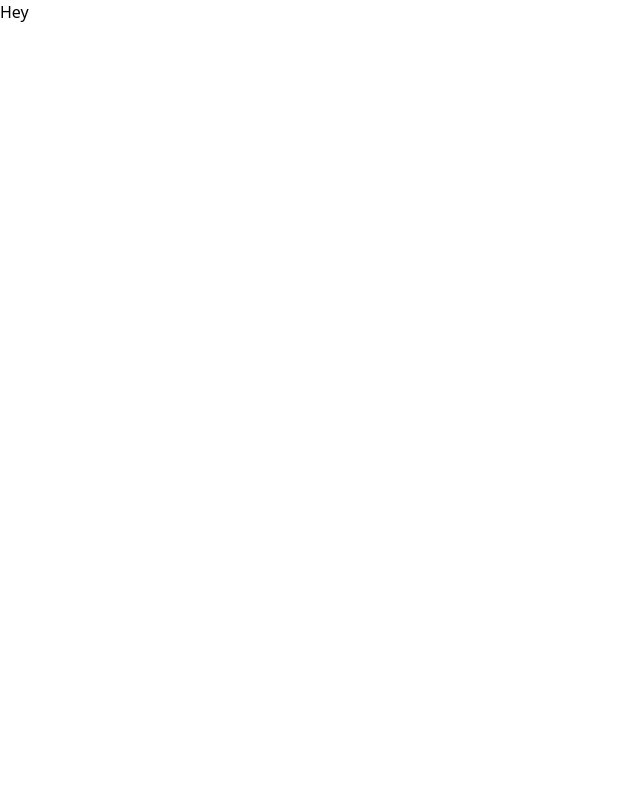
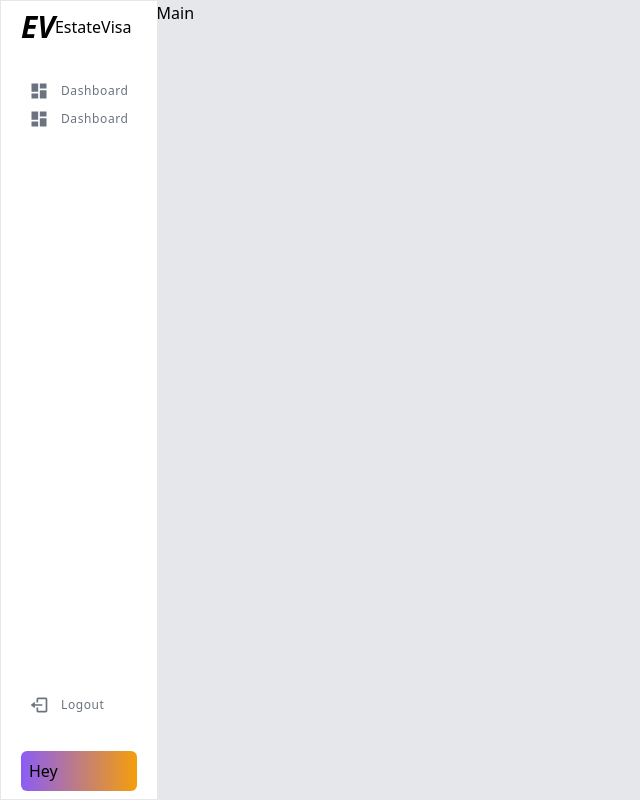
Before and after one commit to Jimlah/estatevisafront, a React (Create React App) app: page /dashboard in a window 1280 px wide. Shown: the whole page, without its empty margins (0-640 px from the left). Built offline with nearby package versions, Linux system fonts and the light colour scheme; sample sign-in values are in the browser's storage; the HTML template or start-up script is replaced by a standard one.

Commit message:
Added Logout to the authentication service

```diff
--- a/src/assets/styles/main.css
+++ b/src/assets/styles/main.css
@@ -1017,6 +1017,25 @@ video {
           transform: var(--tw-transform);
 }
 
+@-webkit-keyframes spin {
+  to {
+    -webkit-transform: rotate(360deg);
+            transform: rotate(360deg);
+  }
+}
+
+@keyframes spin {
+  to {
+    -webkit-transform: rotate(360deg);
+            transform: rotate(360deg);
+  }
+}
+
+.animate-spin {
+  -webkit-animation: spin 1s linear infinite;
+          animation: spin 1s linear infinite;
+}
+
 .cursor-pointer {
   cursor: pointer;
 }
@@ -1117,6 +1136,24 @@ video {
   margin-bottom: calc(0.75rem * var(--tw-space-y-reverse));
 }
 
+.space-x-4 > :not([hidden]) ~ :not([hidden]) {
+  --tw-space-x-reverse: 0;
+  margin-right: calc(1rem * var(--tw-space-x-reverse));
+  margin-left: calc(1rem * calc(1 - var(--tw-space-x-reverse)));
+}
+
+.space-y-10 > :not([hidden]) ~ :not([hidden]) {
+  --tw-space-y-reverse: 0;
+  margin-top: calc(2.5rem * calc(1 - var(--tw-space-y-reverse)));
+  margin-bottom: calc(2.5rem * var(--tw-space-y-reverse));
+}
+
+.space-y-8 > :not([hidden]) ~ :not([hidden]) {
+  --tw-space-y-reverse: 0;
+  margin-top: calc(2rem * calc(1 - var(--tw-space-y-reverse)));
+  margin-bottom: calc(2rem * var(--tw-space-y-reverse));
+}
+
 .overflow-auto {
   overflow: auto;
 }
@@ -1195,6 +1232,14 @@ video {
   border-left-width: 1px;
 }
 
+.border-b {
+  border-bottom-width: 1px;
+}
+
+.border-b-0 {
+  border-bottom-width: 0px;
+}
+
 .border-solid {
   border-style: solid;
 }
@@ -1237,6 +1282,11 @@ video {
   border-color: rgba(239, 68, 68, var(--tw-border-opacity));
 }
 
+.border-indigo-500 {
+  --tw-border-opacity: 1;
+  border-color: rgba(99, 102, 241, var(--tw-border-opacity));
+}
+
 .bg-gray-200 {
   --tw-bg-opacity: 1;
   background-color: rgba(229, 231, 235, var(--tw-bg-opacity));
@@ -1341,6 +1391,11 @@ video {
   background-color: rgba(55, 65, 81, var(--tw-bg-opacity));
 }
 
+.bg-indigo-500 {
+  --tw-bg-opacity: 1;
+  background-color: rgba(99, 102, 241, var(--tw-bg-opacity));
+}
+
 .bg-opacity-95 {
   --tw-bg-opacity: 0.95;
 }
@@ -1361,6 +1416,23 @@ video {
   --tw-bg-opacity: 0.25;
 }
 
+.bg-gradient-to-t {
+  background-image: linear-gradient(to top, var(--tw-gradient-stops));
+}
+
+.bg-gradient-to-r {
+  background-image: linear-gradient(to right, var(--tw-gradient-stops));
+}
+
+.from-purple-500 {
+  --tw-gradient-from: #8b5cf6;
+  --tw-gradient-stops: var(--tw-gradient-from), var(--tw-gradient-to, rgba(139, 92, 246, 0));
+}
+
+.to-yellow-500 {
+  --tw-gradient-to: #f59e0b;
+}
+
 .bg-cover {
   background-size: cover;
 }
@@ -1395,6 +1467,14 @@ video {
 
 .p-6 {
   padding: 1.5rem;
+}
+
+.p-2 {
+  padding: 0.5rem;
+}
+
+.p-10 {
+  padding: 2.5rem;
 }
 
 .px-6 {
@@ -1620,6 +1700,14 @@ video {
   text-transform: lowercase;
 }
 
+.capitalize {
+  text-transform: capitalize;
+}
+
+.italic {
+  font-style: italic;
+}
+
 .leading-normal {
   line-height: 1.5;
 }
@@ -1698,6 +1786,11 @@ video {
 .text-blue-600 {
   --tw-text-opacity: 1;
   color: rgba(37, 99, 235, var(--tw-text-opacity));
+}
+
+.text-indigo-500 {
+  --tw-text-opacity: 1;
+  color: rgba(99, 102, 241, var(--tw-text-opacity));
 }
 
 .text-opacity-90 {
@@ -1775,6 +1868,11 @@ video {
   background-color: rgba(59, 130, 246, var(--tw-bg-opacity));
 }
 
+.hover\:bg-indigo-500:hover {
+  --tw-bg-opacity: 1;
+  background-color: rgba(99, 102, 241, var(--tw-bg-opacity));
+}
+
 .hover\:text-gray-700:hover {
   --tw-text-opacity: 1;
   color: rgba(55, 65, 81, var(--tw-text-opacity));
@@ -1793,6 +1891,16 @@ video {
 .hover\:text-gray-500:hover {
   --tw-text-opacity: 1;
   color: rgba(107, 114, 128, var(--tw-text-opacity));
+}
+
+.hover\:text-gray-900:hover {
+  --tw-text-opacity: 1;
+  color: rgba(17, 24, 39, var(--tw-text-opacity));
+}
+
+.hover\:text-indigo-500:hover {
+  --tw-text-opacity: 1;
+  color: rgba(99, 102, 241, var(--tw-text-opacity));
 }
 
 .hover\:shadow-lg:hover {
@@ -1821,6 +1929,16 @@ video {
   --tw-ring-color: rgba(30, 58, 138, var(--tw-ring-opacity));
 }
 
+.group:hover .group-hover\:text-green-500 {
+  --tw-text-opacity: 1;
+  color: rgba(16, 185, 129, var(--tw-text-opacity));
+}
+
+.group:hover .group-hover\:text-indigo-500 {
+  --tw-text-opacity: 1;
+  color: rgba(99, 102, 241, var(--tw-text-opacity));
+}
+
 .dark .dark\:bg-gray-700 {
   --tw-bg-opacity: 1;
   background-color: rgba(55, 65, 81, var(--tw-bg-opacity));
--- a/src/components/pages/dashboard/Main.js
+++ b/src/components/pages/dashboard/Main.js
@@ -1,5 +1,23 @@
+import { Switch } from "react-router-dom";
+import Sidebar from "../../navigation/SideBar";
+import Logout from "../auth/LogOut";
+import PrivateRoute from './../../Routes/PrivateRoute';
+
 const Main = () => {
-  return <div>Hey</div>;
+  return (
+    <div
+      className="h-screen flex border items-start justify-start w-full bg-gray-200
+    "
+    >
+      <Sidebar />
+      <main>
+        Main
+        <Switch>
+          <PrivateRoute path="/dashboard/logout" component={Logout} />
+        </Switch>
+      </main>
+    </div>
+  );
 };
 
 export default Main;
--- a/src/services/auth.services.js
+++ b/src/services/auth.services.js
@@ -23,7 +23,19 @@ const forgotPassword = async (formData) => {
   return resp;
 };
 
+const logOut = async () => {
+  var resp = {};
+  try {
+    const response = await http.post("/logout", {});
+    return response.data;
+  } catch (error) {
+    resp = error.response.data ?? null;
+  }
+  return resp;
+};
+
 export const Auth = {
   login,
   forgotPassword,
+  logOut,
 };
```
